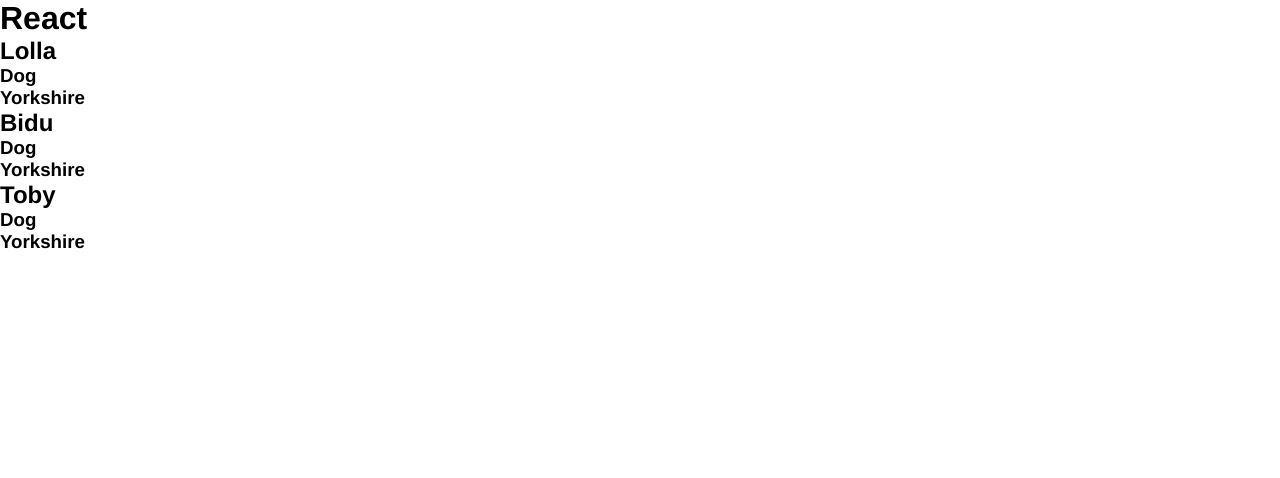
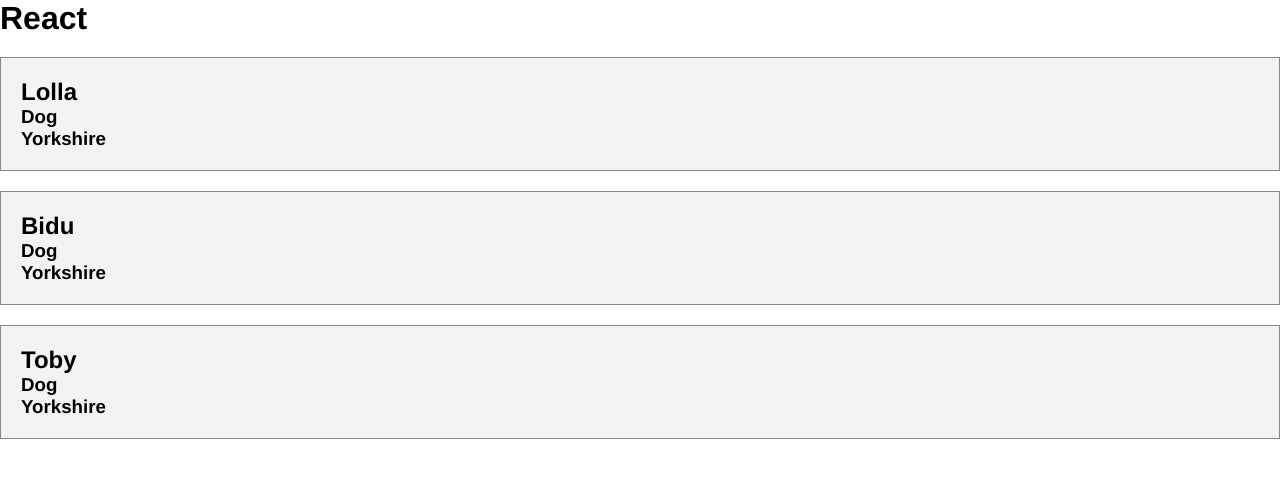
Before and after one commit to lucasoneves/vite-react-2023, a React (Vite) app: page / in a window 1280 px wide. Shown: the top 478 px of the page. Built offline with nearby package versions, Linux system fonts and the light colour scheme.

Commit message:
Created a style file for Pet component

```diff
--- a/src/components/Pet.jsx
+++ b/src/components/Pet.jsx
@@ -1,6 +1,8 @@
+import styles from './Pet.module.css'
+
 export default function Pet({name, animal, breed}) {
   return (
-    <div>
+    <div className={styles.pet}>
       <h2>{name}</h2>
       <h3>{animal}</h3>
       <h3>{breed}</h3>
--- /dev/null
+++ b/src/components/Pet.module.css
@@ -0,0 +1,6 @@
+.pet {
+  background: #f3f3f3;
+  margin: 20px 0;
+  padding: 20px;
+  border: 1px solid #888;
+}
```
